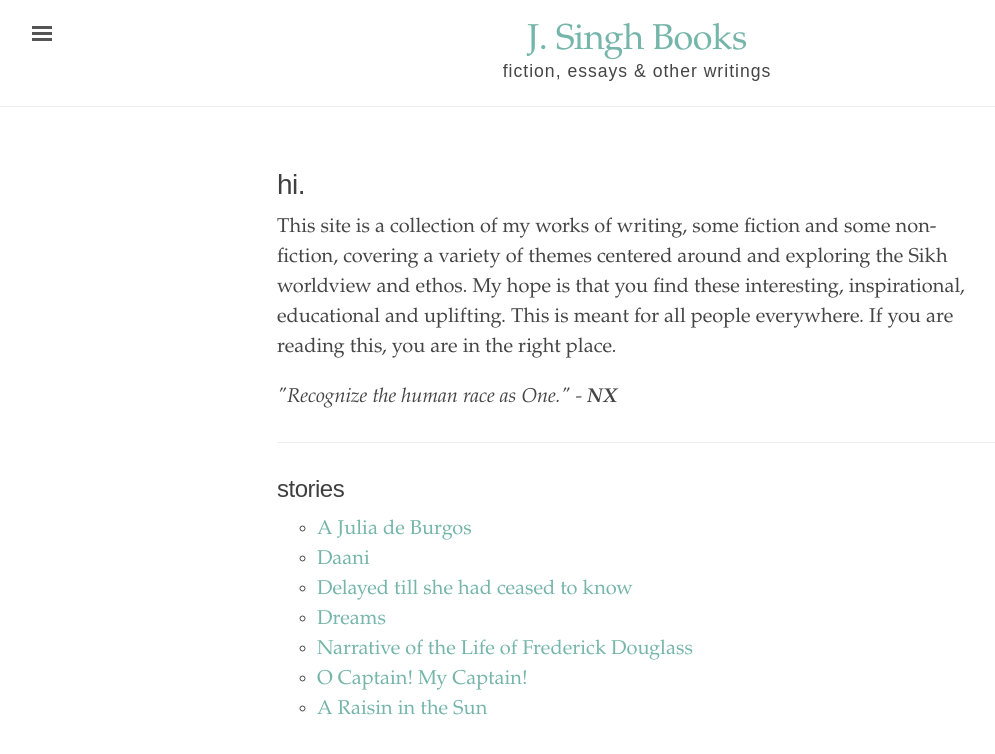
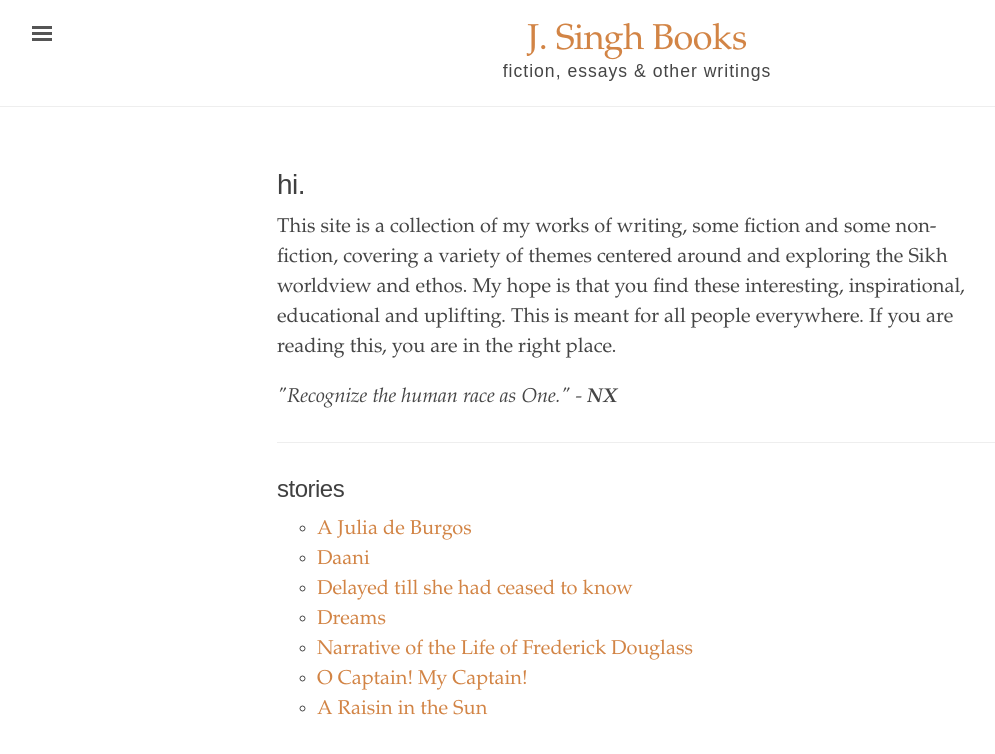
Before and after one commit to jsinghbooks/jsinghbooks.github.io, a Jekyll site: the page built from index.html, in a window 1280 px wide. Shown: the top 754 px of the page, without its empty margins (3-998 px from the left). Built offline with Jekyll 4.4.1, drawn with Linux system fonts in a browser that asks for light colours.

Commit message:
Update _config.yml

```diff
--- a/_config.yml
+++ b/_config.yml
@@ -14,7 +14,7 @@ author:
   email:             jsinghbooks@gmail.com
 
 # Color scheme. Options: red, orange, magenta, cyan, blue, brown
-color-scheme: cyan
+color-scheme: orange
 
 # Permalinks
 permalink: pretty
```
